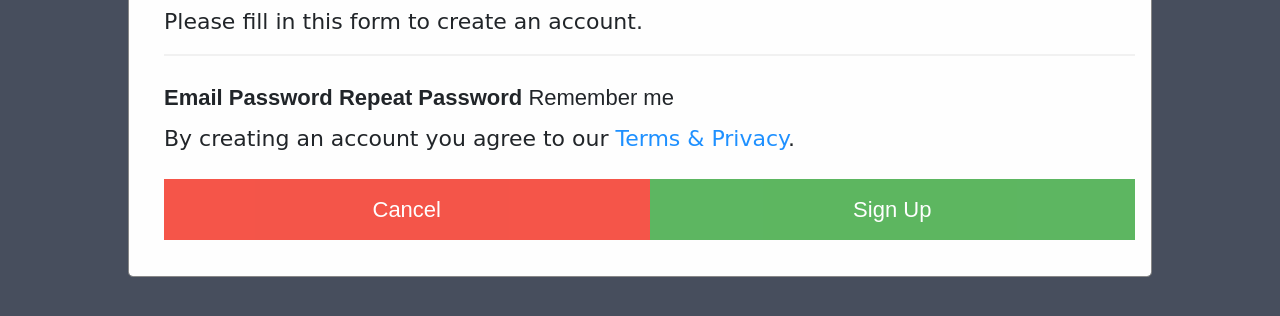
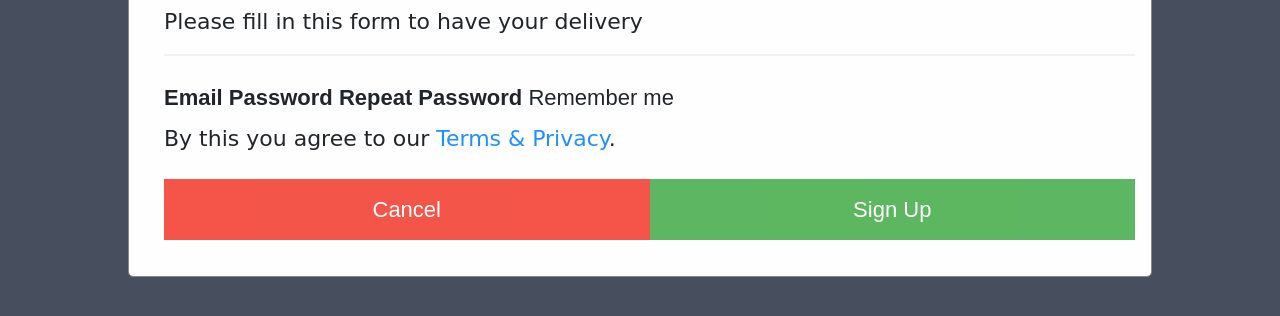
Before and after one commit to estonkaranja/Pizza-inn, a plain HTML site: page sign-up.html in a window 1280 px wide. Both pictures are taken after a click on the button "Sign Up". Shown: the part 194-510 px from the top of the page. Drawn offline with nearby package versions, Linux system fonts and the light colour scheme.

Commit message:
added some new placeings

```diff
--- a/sign-up.html
+++ b/sign-up.html
@@ -29,7 +29,7 @@
   <form class="modal-content" action="/action_page.php">
     <div class="container">
       <h1>Sign Up</h1>
-      <p>Please fill in this form to create an account.</p>
+      <p>Please fill in this form to have your delivery</p>
       <hr>
       <label for="email"><b>Email</b></label>
       <input type="text" placeholder="Enter Email" name="email" required>
@@ -44,7 +44,7 @@
         <input type="checkbox" checked="checked" name="remember" style="margin-bottom:15px"> Remember me
       </label>
 
-      <p>By creating an account you agree to our <a href="#" style="color:dodgerblue">Terms & Privacy</a>.</p>
+      <p>By this you agree to our <a href="#" style="color:dodgerblue">Terms & Privacy</a>.</p>
 
       <div class="clearfix">
         <button type="button" onclick="document.getElementById('id01').style.display='none'" class="cancelbtn">Cancel</button>
```
